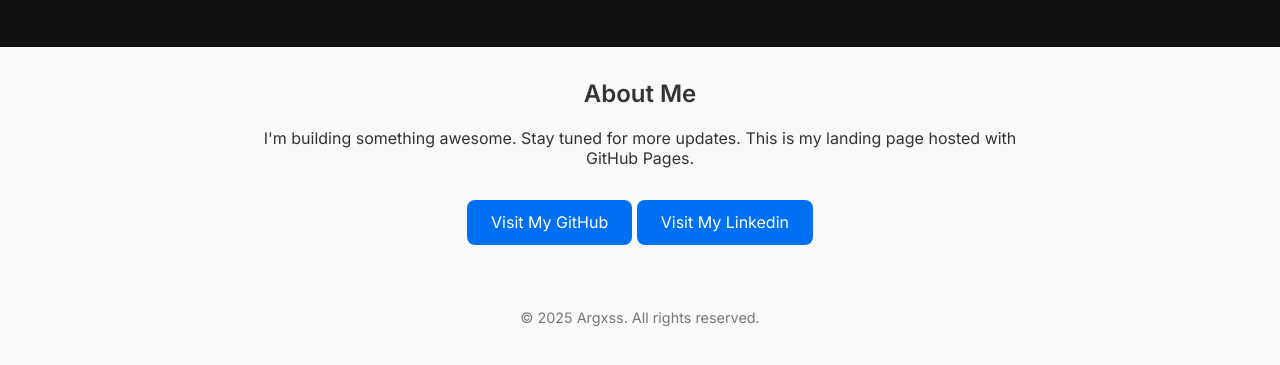
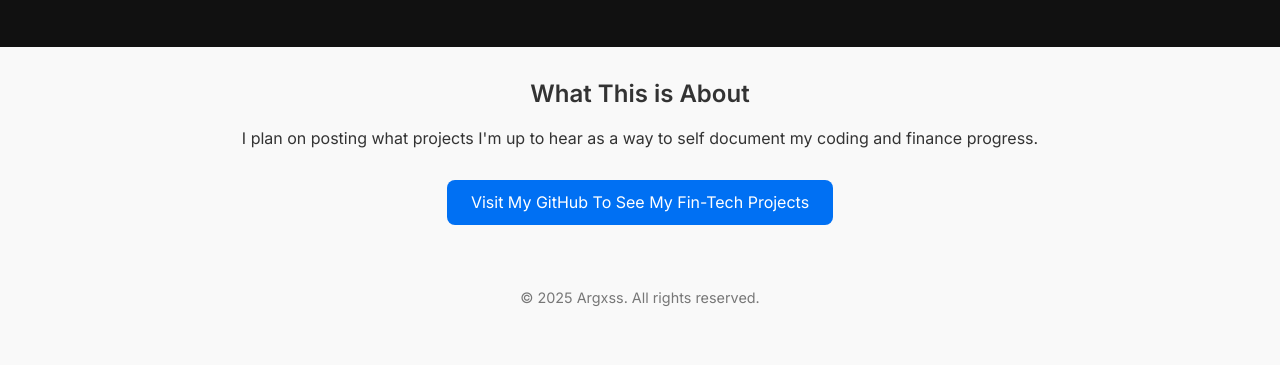
Before and after one commit to Argxss/Argxss.github.io, a plain HTML site: page index.html in a window 1280 px wide. Shown: the part 113-478 px from the top of the page. Drawn offline with Linux system fonts and the light colour scheme.

Commit message:
Update index.html

```diff
--- a/index.html
+++ b/index.html
@@ -3,7 +3,7 @@
 <head>
   <meta charset="UTF-8" />
   <meta name="viewport" content="width=device-width, initial-scale=1.0" />
-  <title>Argxss - Landing Page</title>
+  <title>Argxss - Home</title>
   <link href="https://fonts.googleapis.com/css2?family=Inter:wght@400;600&display=swap" rel="stylesheet">
   <style>
     body {
@@ -78,13 +78,11 @@
   </header>
 
   <main>
-    <h2>About Me</h2>
+    <h2>What This is About</h2>
     <p>
-      I'm building something awesome. Stay tuned for more updates.
-      This is my landing page hosted with GitHub Pages.
+      I plan on posting what projects I'm up to hear as a way to self document my coding and finance progress.
     </p>
-    <a href="https://github.com/Argxss" class="btn" target="_blank">Visit My GitHub</a>
-    <a href="https://www.linkedin.com/in/argus-storey/" class="btn" target="_blank">Visit My Linkedin</a>
+    <a href="https://github.com/Argxss" class="btn" target="_blank">Visit My GitHub To See My Fin-Tech Projects</a>
   </main>
 
   <footer>
```
